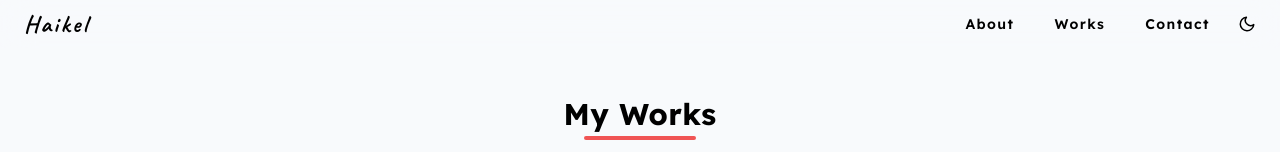
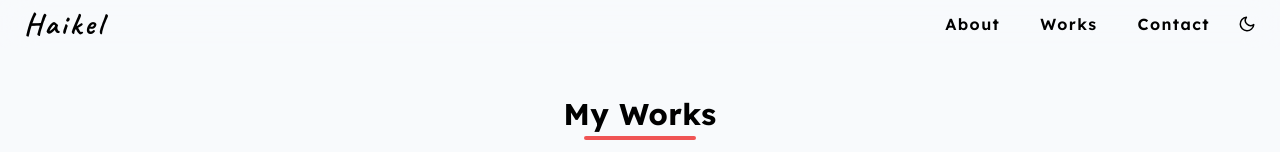
Before and after one commit to haikelz/haikel, a Next.js app: page /works in a window 1280 px wide. Shown: the top 152 px of the page. Built offline with nearby package versions, Linux system fonts and the light colour scheme.

Commit message:
style: increase font size

```diff
--- a/package.json
+++ b/package.json
@@ -6,7 +6,9 @@
     "dev": "next dev",
     "build": "next build",
     "start": "next start",
-    "export": "next export"
+    "export": "next export",
+    "prepare": "husky install",
+    "lint" : "eslint ."
   },
   "dependencies": {
     "framer-motion": "^6.3.11",
@@ -18,7 +20,6 @@
     "react-dom": "18.1.0",
     "react-icons": "^4.3.1"
   },
-
   "devDependencies": {
     "@types/node": "17.0.35",
     "@types/nprogress": "^0.2.0",
@@ -26,6 +27,7 @@
     "autoprefixer": "^10.4.7",
     "eslint": "8.16.0",
     "eslint-config-next": "12.1.6",
+    "husky": "^8.0.1",
     "postcss": "^8.4.14",
     "tailwindcss": "^3.0.24",
     "typescript": "4.7.2"
--- a/src/components/atoms/header/headerListItem/index.tsx
+++ b/src/components/atoms/header/headerListItem/index.tsx
@@ -6,7 +6,7 @@ const HeaderListItem = () => {
     <>
       {List.map((nav) => (
         <Link href={nav.href} key={nav.id} passHref>
-          <p className="duration-200 active:bg-slate-300 hover:dark:bg-slate-800 target:bg-slate-300 px-3 py-2 rounded-sm font-semibold hover:underline cursor-pointer">
+          <p className="duration-200 active:bg-slate-300 active:dark:bg-slate-800 px-3 py-1.5 rounded-sm font-semibold hover:underline cursor-pointer">
             {nav.text}
           </p>
         </Link>
--- a/src/components/atoms/works/worksText/worksDesc/index.tsx
+++ b/src/components/atoms/works/worksText/worksDesc/index.tsx
@@ -1,8 +1,6 @@
 const WorksDesc = () => {
   return (
-    <p className="text-md w-full leading-relaxed text-center">
-      List some of my works
-    </p>
+    <p className="w-full leading-relaxed text-center">List some of my works</p>
   );
 };
 
--- a/src/components/organisms/header/index.tsx
+++ b/src/components/organisms/header/index.tsx
@@ -14,13 +14,13 @@ const Header = () => {
         transition={{ delay: 1.5 }}
         initial={{ y: -100 }}
         animate={{ y: 0 }}
-        className="fixed hidden md:block z-50 w-full backdrop-filter backdrop-blur-lg bg-slate-50/70 dark:bg-[#191724]/90"
+        className="fixed hidden md:block  z-50 w-full backdrop-filter backdrop-blur-lg bg-slate-50/70 dark:bg-[#191724]/70"
       >
         <nav className="text-sm max-w-7xl mx-auto px-4 sm:px-6">
           <div className="flex items-center h-12 justify-between">
             <HeaderLogo />
 
-            <div className="flex-row items-center">
+            <div className="flex justify-center items-center">
               <div className="hidden md:block">
                 <div className="ml-8 flex space-x-4 tracking-widest">
                   <HeaderListItem />
--- a/src/styles/globals.css
+++ b/src/styles/globals.css
@@ -11,6 +11,7 @@
 
 .logo {
   font-family: "Caveat", sans-serif;
+  @apply text-3xl;
 }
 
 body {
@@ -21,7 +22,7 @@ body {
 }
 
 p {
-  @apply font-medium;
+  @apply text-base font-medium;
 }
 
 .about-image {
```
Also changed, not shown: 2 other files (tests, documents, lock files or other folders).
